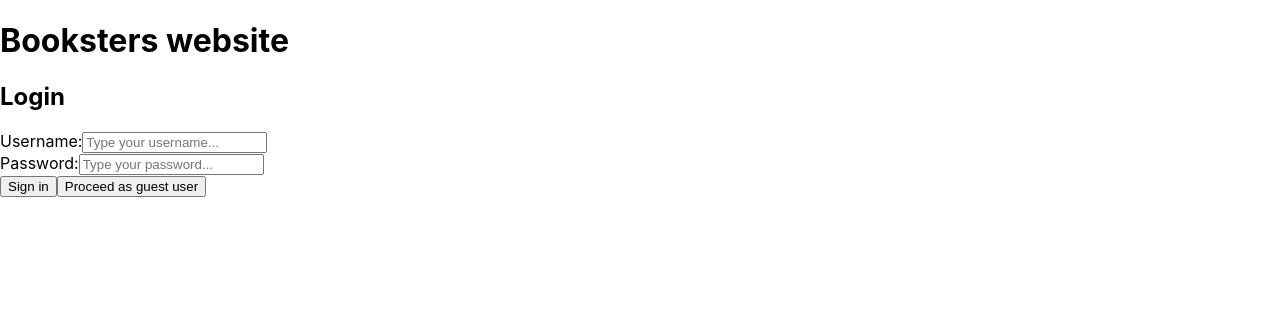
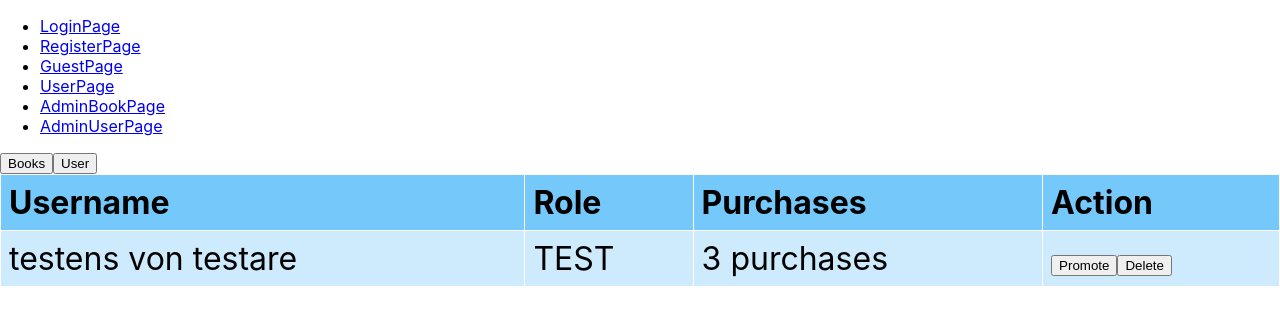
Before and after one commit to PontusEkstrom02/third_timers, a React (Create React App) app in the folder client/: page /AdminUserPage in a window 1280 px wide. Shown: the top 324 px of the page. Built offline with nearby package versions, Linux system fonts and the light colour scheme; no server answers.

Commit message:
router stuff

```diff
--- a/client/src/App.css
+++ /dev/null
@@ -1,27 +0,0 @@
-.app-container {
-  display: flex;
-  flex-direction: column;
-  gap: 10px;
-  padding: 1rem;
-}
-
-table {
-  border-collapse: collapse;
-  width: 100%;
-}
-
-th,
-td {
-  border: 1px solid #ffffff;
-  text-align: left;
-  padding: 8px;
-  font-size: 32px;
-}
-
-th {
-  background-color: rgb(117, 201, 250);
-}
-
-td {
-  background-color: rgb(205, 235, 253);
-}
--- a/client/src/App.js
+++ b/client/src/App.js
@@ -1,7 +1,5 @@
-// import OrderField from "./components/orderField.js";
 import "./App.css";
-//import GuestPage from "./pages/guestPage.js";
-import LoginPage from "./pages/loginPage.js";
+import GuestPage from "./pages/guestPage.js";
 
 function App() {
   return (
@@ -10,7 +8,7 @@ function App() {
         <h1>Booksters website</h1>
       </header>
 
-      <LoginPage />
+      <GuestPage />
     </>
 
   );
--- /dev/null
+++ b/client/src/components/layout.js
@@ -0,0 +1,34 @@
+import { Outlet, Link } from "react-router-dom";
+
+const Layout = () => {
+  return (
+    <>
+      <nav>
+        <ul>
+          <li>
+            <Link to="/">LoginPage</Link>
+          </li>
+          <li>
+            <Link to="/RegisterPage">RegisterPage</Link>
+          </li>
+          <li>
+            <Link to="/GuestPage">GuestPage</Link>
+          </li>
+          <li>
+            <Link to="/UserPage">UserPage</Link>
+          </li>
+          <li>
+            <Link to="/AdminBookPage">AdminBookPage</Link>
+          </li>
+          <li>
+            <Link to="/AdminUserPage">AdminUserPage</Link>
+          </li>
+        </ul>
+      </nav>
+
+      <Outlet />
+    </>
+  )
+};
+
+export default Layout;
--- a/client/src/index.css
+++ b/client/src/index.css
@@ -11,3 +11,30 @@ code {
   font-family: source-code-pro, Menlo, Monaco, Consolas, 'Courier New',
     monospace;
 }
+.app-container {
+  display: flex;
+  flex-direction: column;
+  gap: 10px;
+  padding: 1rem;
+}
+
+table {
+  border-collapse: collapse;
+  width: 100%;
+}
+
+th,
+td {
+  border: 1px solid #ffffff;
+  text-align: left;
+  padding: 8px;
+  font-size: 32px;
+}
+
+th {
+  background-color: rgb(117, 201, 250);
+}
+
+td {
+  background-color: rgb(205, 235, 253);
+}
--- a/client/src/index.js
+++ b/client/src/index.js
@@ -1,11 +1,28 @@
 import React from 'react';
 import ReactDOM from 'react-dom/client';
+import { BrowserRouter, Routes, Route } from "react-router-dom";
 import './index.css';
-import App from './App';
-
+import Layout from "./components/layout";
+import LoginPage from "./pages/loginPage"
+import GuestPage from './pages/guestPage';
+import RegisterPage from './pages/registerPage';
+import UserPage from "./pages/userPage"
+import AdminBookPage from "./pages/adminBookPage"
+import AdminUserPage from "./pages/adminUserPage"
 const root = ReactDOM.createRoot(document.getElementById('root'));
 root.render(
   <React.StrictMode>
-    <App />
+     <BrowserRouter>
+      <Routes>
+        <Route path="/" element={<Layout />}>
+          <Route index element={<LoginPage />} />
+          <Route path="GuestPage" element={<GuestPage />} />
+          <Route path="RegisterPage" element={<RegisterPage />} />
+          <Route path="UserPage" element={<UserPage />} />
+          <Route path="AdminBookPage" element={<AdminBookPage />} />
+          <Route path="AdminUserPage" element={<AdminUserPage />} />
+        </Route>
+      </Routes>
+    </BrowserRouter>
   </React.StrictMode>
 );
--- a/client/src/pages/adminUserPage.js
+++ b/client/src/pages/adminUserPage.js
@@ -1,13 +1,13 @@
 /*This file will render an admin view with all available user categories a search bar, a sign out button and two buttons for promoting  or deleting a user.
 There will also be a tab for changing tables for user and book view.*/
-import BooksTableBtn from "../components/booksTableBtn"
-import UserTableBtn from "../components/userTableBtn"
+import BooksTableTab from "../components/BooksTableTab"
+import UserTableTab from "../components/UserTableTab"
 import UserTable from "../components/userTable"
 export default function adminUserPage() {
     return(
         <div>
-            <BooksTableBtn />
-            <UserTableBtn />
+            <BooksTableTab />
+            <UserTableTab />
             <UserTable />
         </div>
     )
```
